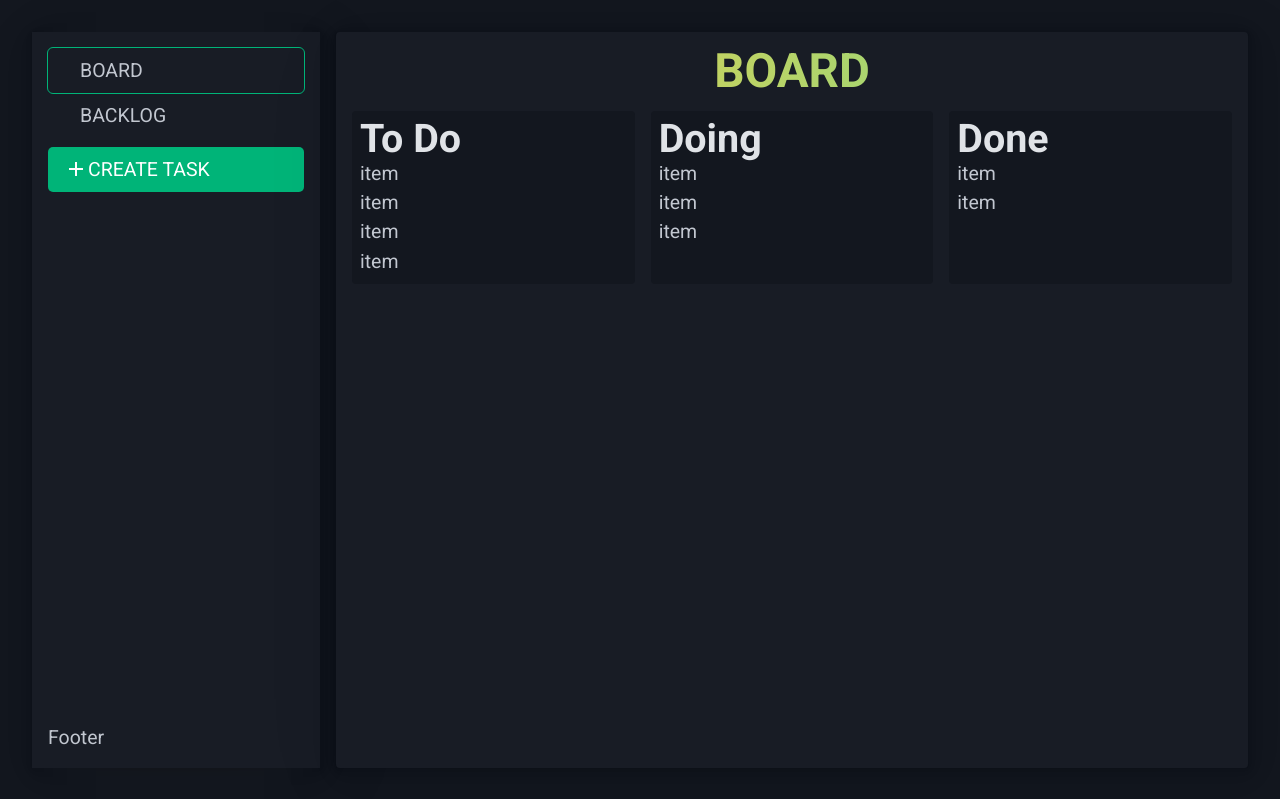
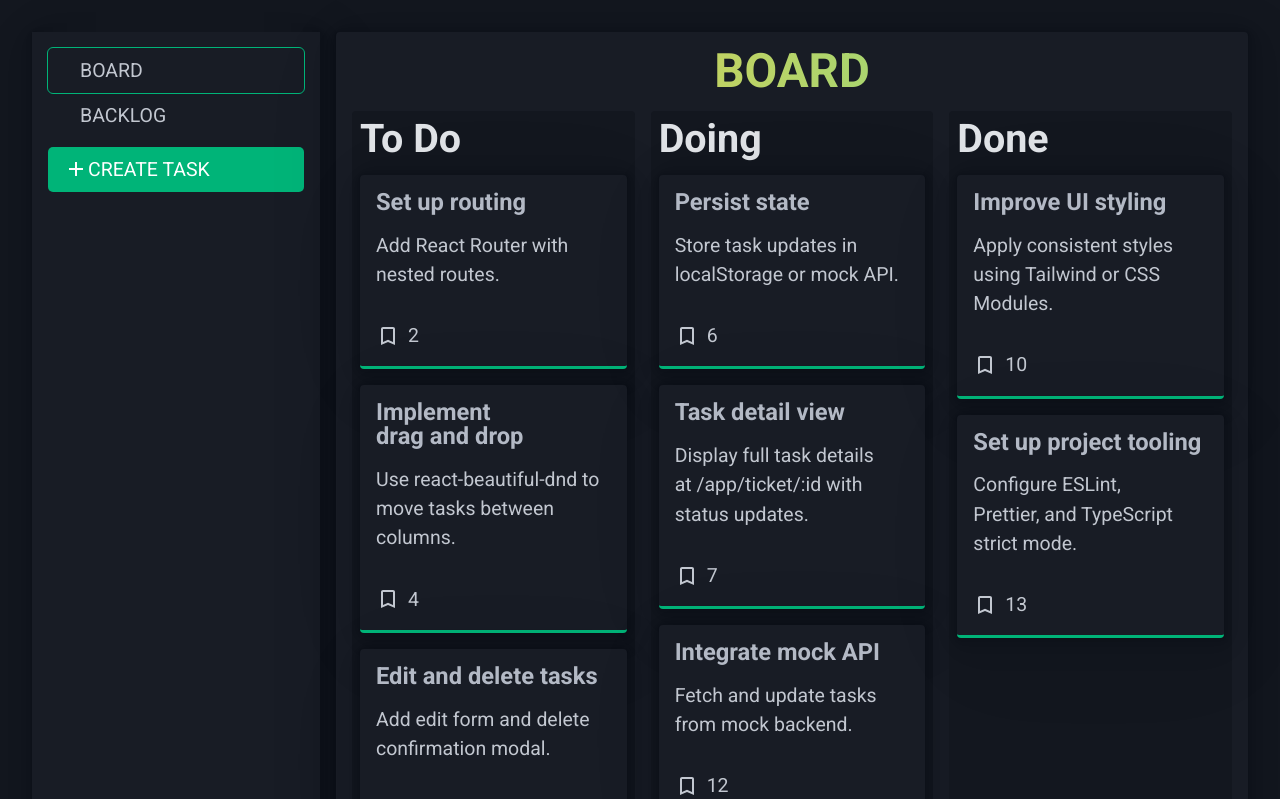
Before and after one commit to darryndotdev/task-manager-app, a React (Vite) app: page /app/board in a window 1280 px wide. Shown: the top 799 px of the page. Built offline with nearby package versions, Linux system fonts and the light colour scheme.

Commit message:
feat: create board item logic

```diff
--- a/src/components/Board/BoardItem.jsx
+++ b/src/components/Board/BoardItem.jsx
@@ -1,8 +1,34 @@
-function BoardItem() {
+import { Draggable } from '@hello-pangea/dnd';
+import { Link } from 'react-router-dom';
+import Bookmark from '../../UI/Icons/Bookmark';
+import styles from './BoardItem.module.css';
+
+function BoardItem({ task, index }) {
+    console.log(task);
     return (
-        <div>
-            <li>item</li>
-        </div>
+        <Draggable draggableId={task.id} index={index}>
+            {(provided, snapshot) => (
+                <Link to={`/app/ticket/${task.id}`}>
+                    <li
+                        ref={provided.innerRef}
+                        {...provided.draggableProps}
+                        {...provided.dragHandleProps}
+                        className={`${styles.item} ${
+                            snapshot.isDragging ? styles.dragging : ''
+                        }`}
+                    >
+                        <div className={styles.content}>
+                            <h3 className='h4'>{task.title}</h3>
+                            <p>{task.description}</p>
+                        </div>
+                        <div className={styles.ticket}>
+                            <Bookmark />
+                            {task.id}
+                        </div>
+                    </li>
+                </Link>
+            )}
+        </Draggable>
     );
 }
 
--- /dev/null
+++ b/src/components/Board/BoardItem.module.css
@@ -0,0 +1,24 @@
+.item {
+    background-color: var(--card-background-colour);
+    box-shadow: var(--box-shadow);
+    border-radius: var(--border-radius);
+    padding: 1rem;
+    display: flex;
+    flex-direction: column;
+    gap: 2rem;
+    border-bottom: solid 3px var(--primary);
+}
+
+.dragging {
+    scale: 1.05;
+}
+
+.content h3 {
+    margin-bottom: 1rem;
+}
+
+.ticket {
+    display: flex;
+    align-items: center;
+    gap: 0.5rem;
+}
--- a/src/components/Board/Column.module.css
+++ b/src/components/Board/Column.module.css
@@ -5,5 +5,12 @@
     border-radius: var(--border-radius);
 }
 
+.column h2 {
+    margin-bottom: 1rem;
+}
+
 .list {
+    display: flex;
+    flex-direction: column;
+    gap: 1rem;
 }
--- a/src/index.css
+++ b/src/index.css
@@ -92,6 +92,12 @@ h3 {
     font-size: clamp(1.5rem, 1.3929rem + 0.5714vw, 2.25rem);
     line-height: 1;
 }
+h4,
+.h4 {
+    color: var(--h4-colour);
+    font-size: clamp(1.25rem, 1.1786rem + 0.381vw, 1.625rem);
+    line-height: 1;
+}
 
 .cta:link,
 .cta:visited {
```
